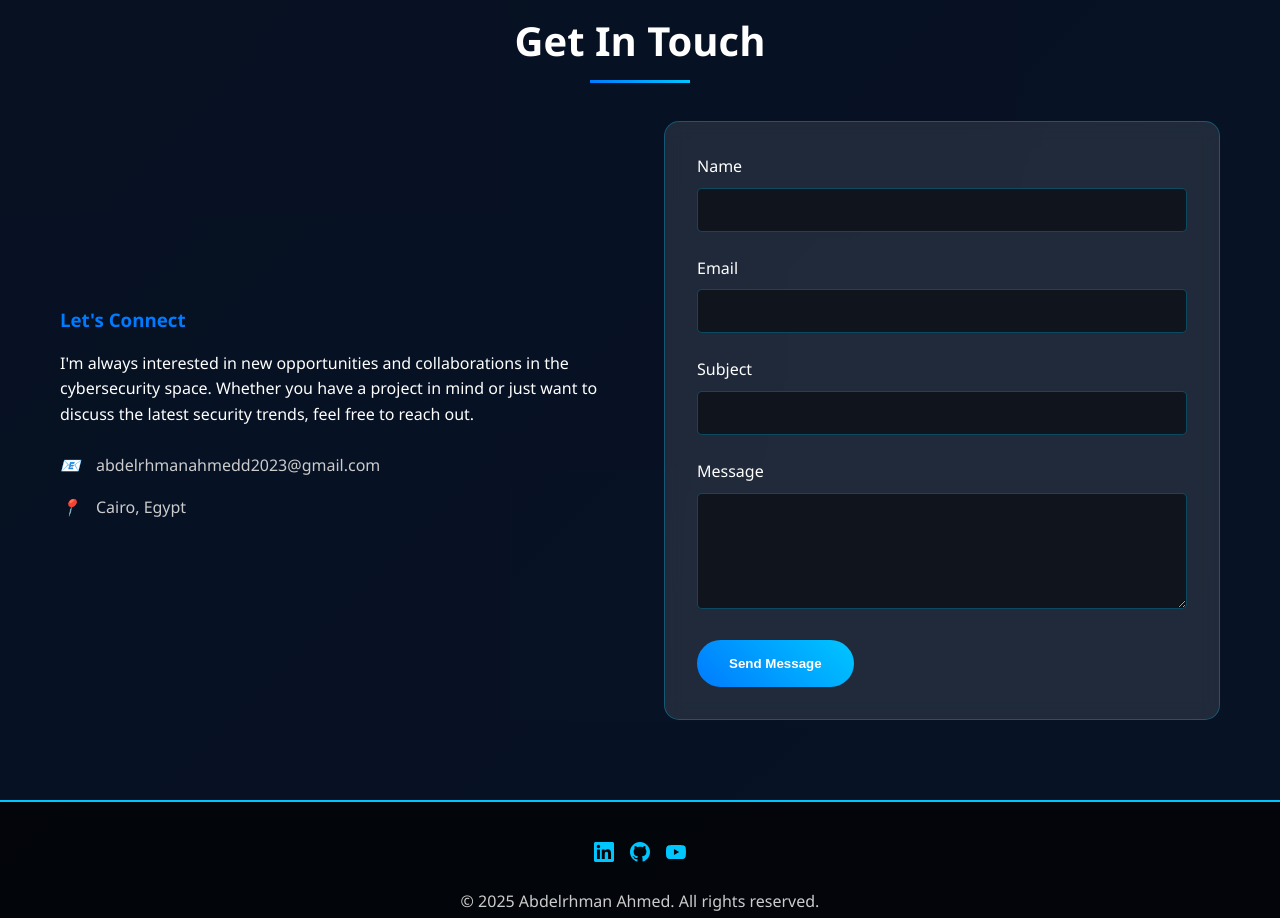
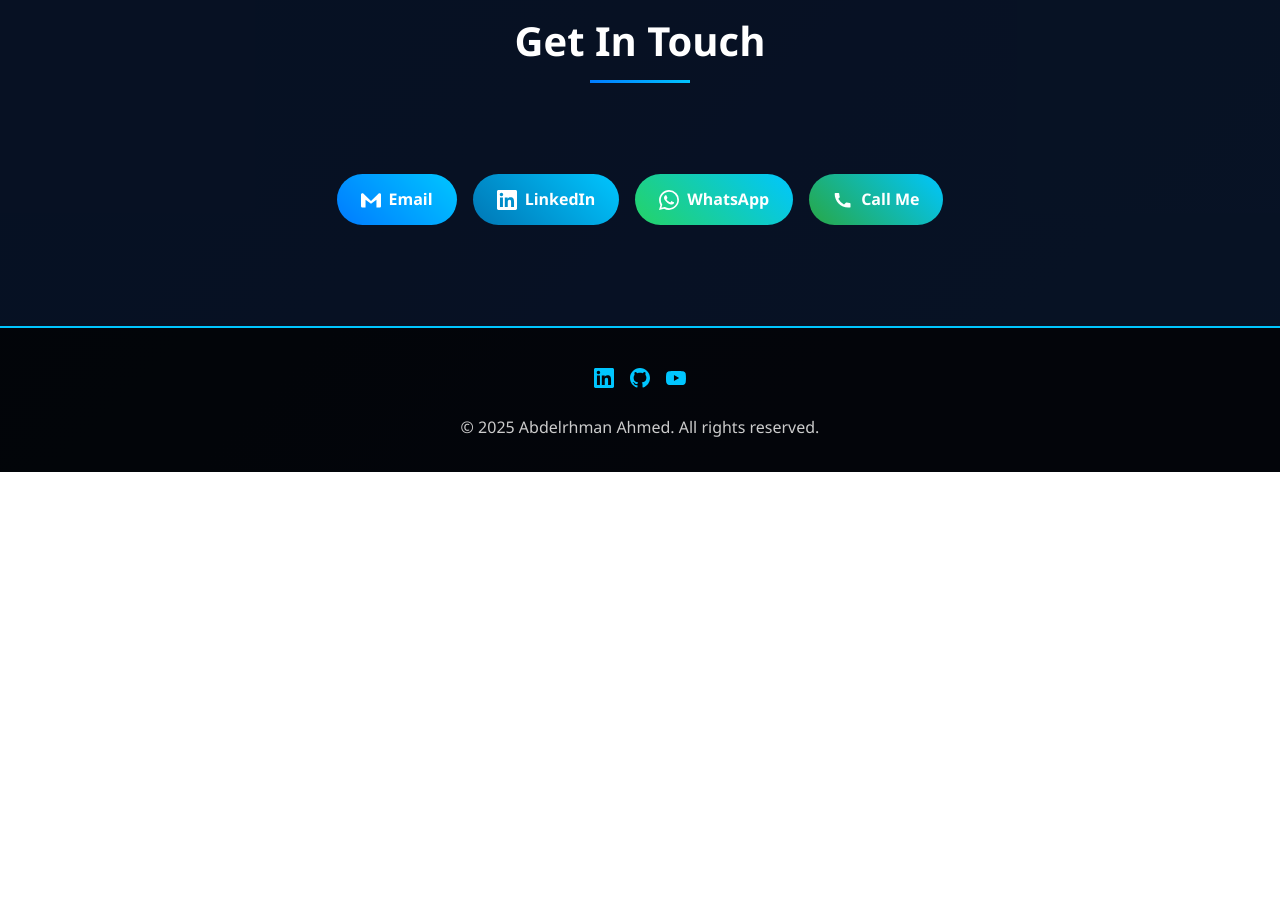
Before and after one commit to Abdelrhman-Ahmed1/AbdelrhmanAhmed.dev, a plain HTML site: page index.html in a window 1280 px wide. Shown: the part 4360-5278 px from the top of the page. After the commit the page ends 4832 px from the top, so only its background shows below. Drawn offline with Linux system fonts and the light colour scheme.

Commit message:
Add files via upload

```diff
--- a/index.html
+++ b/index.html
@@ -1406,39 +1406,27 @@
     <section id="contact" class="contact">
         <div class="container">
             <h2 class="section-title">Get In Touch</h2>
-            <div class="contact-content">
+            <div class="contact-content" style="display:flex; flex-direction:column; align-items:center; justify-content:center; min-height:125px;">
                 <div class="contact-info">
-                    <h3>Let's Connect</h3>
-                    <p>I'm always interested in new opportunities and collaborations in the cybersecurity space. Whether you have a project in mind or just want to discuss the latest security trends, feel free to reach out.</p>
-                    <br>
-                    <div class="contact-item">
-                        <i>📧</i>
-                        <span>abdelrhmanahmedd2023@gmail.com</span>
-                    </div>
-                    <div class="contact-item">
-                        <i>📍</i>
-                        <span>Cairo, Egypt</span>
-                    </div>
+
+                <div class="contact-buttons" style="margin-top:2rem; display:flex; gap:1rem; flex-wrap:nowrap; overflow-x:auto; white-space:nowrap; justify-content:center;">
+                    <a href="mailto:abdelrhmanahmedd2023@gmail.com" class="contact-btn" style="background:linear-gradient(45deg,#007bff,#00c6ff);color:#fff;padding:0.8rem 1.5rem;border-radius:30px;text-decoration:none;font-weight:bold;display:flex;align-items:center;gap:0.5rem;transition:background 0.2s;">
+                        <svg width="20" height="20" viewBox="0 0 24 24" fill="currentColor" style="vertical-align:middle;"><path d="M24 5.457v13.909c0 .904-.732 1.636-1.636 1.636h-3.819V11.73L12 16.64l-6.545-4.91v9.273H1.636A1.636 1.636 0 0 1 0 19.366V5.457c0-.904.732-1.636 1.636-1.636h.819L12 13.09l9.545-9.269h.819A1.636 1.636 0 0 1 24 5.457z"/></svg>
+                        Email
+                    </a>
+                    <a href="https://www.linkedin.com/in/%D9%90abdelrhman-ahmed-82609b296/" class="contact-btn" style="background:linear-gradient(45deg,#0077b5,#00c6ff);color:#fff;padding:0.8rem 1.5rem;border-radius:30px;text-decoration:none;font-weight:bold;display:flex;align-items:center;gap:0.5rem;transition:background 0.2s;" target="_blank" rel="noopener">
+                        <svg width="20" height="20" viewBox="0 0 24 24" fill="currentColor" style="vertical-align:middle;"><path d="M20.447 20.452h-3.554v-5.569c0-1.328-.027-3.037-1.852-3.037-1.853 0-2.136 1.445-2.136 2.939v5.667H9.351V9h3.414v1.561h.046c.477-.9 1.637-1.85 3.37-1.85 3.601 0 4.267 2.37 4.267 5.455v6.286zM5.337 7.433c-1.144 0-2.063-.926-2.063-2.065 0-1.138.92-2.063 2.063-2.063 1.14 0 2.064.925 2.064 2.063 0 1.139-.925 2.065-2.064 2.065zm1.782 13.019H3.555V9h3.564v11.452zM22.225 0H1.771C.792 0 0 .774 0 1.729v20.542C0 23.227.792 24 1.771 24h20.451C23.2 24 24 23.227 24 22.271V1.729C24 .774 23.2 0 22.222 0h.003z"/></svg>
+                        LinkedIn
+                    </a>
+                    <a href="https://wa.me/2015555115339" class="contact-btn" style="background:linear-gradient(45deg,#25d366,#00c6ff);color:#fff;padding:0.8rem 1.5rem;border-radius:30px;text-decoration:none;font-weight:bold;display:flex;align-items:center;gap:0.5rem;transition:background 0.2s;" target="_blank" rel="noopener">
+                        <svg width="20" height="20" viewBox="0 0 24 24" fill="currentColor" style="vertical-align:middle;"><path d="M17.472 14.382c-.297-.149-1.758-.867-2.031-.967-.273-.099-.472-.148-.67.15-.197.297-.767.966-.94 1.164-.173.199-.347.223-.644.075-.297-.149-1.255-.462-2.39-1.475-.883-.788-1.48-1.761-1.653-2.059-.173-.297-.018-.458.13-.606.134-.133.298-.347.447-.52.151-.174.2-.298.3-.497.099-.198.05-.372-.025-.521-.075-.149-.669-1.611-.916-2.206-.242-.579-.487-.5-.669-.51-.173-.007-.372-.009-.571-.009-.198 0-.52.074-.792.372-.272.297-1.04 1.016-1.04 2.479 0 1.462 1.065 2.875 1.213 3.074.149.198 2.099 3.2 5.077 4.366.71.306 1.263.489 1.694.626.712.227 1.36.195 1.872.118.571-.085 1.758-.719 2.006-1.413.248-.694.248-1.288.173-1.413-.074-.124-.272-.198-.57-.347m-5.421 7.617h-.001a9.87 9.87 0 0 1-5.031-1.378l-.361-.214-3.741.982.999-3.648-.235-.374a9.86 9.86 0 0 1-1.51-5.26c.001-5.455 4.436-9.89 9.893-9.89 2.64 0 5.122 1.03 6.988 2.898a9.825 9.825 0 0 1 2.896 6.994c-.003 5.455-4.438 9.89-9.893 9.89m8.413-18.304A11.815 11.815 0 0 0 12.05 0C5.495 0 .06 5.435.057 12.086c0 2.137.56 4.223 1.623 6.067L0 24l6.084-1.593a11.888 11.888 0 0 0 5.966 1.523h.005c6.554 0 11.89-5.435 11.893-12.086a11.82 11.82 0 0 0-3.483-8.465"/></svg>
+                        WhatsApp
+                    </a>
+                    <a href="tel:+2015555115339" class="contact-btn" style="background:linear-gradient(45deg,#28a745,#00c6ff);color:#fff;padding:0.8rem 1.5rem;border-radius:30px;text-decoration:none;font-weight:bold;display:flex;align-items:center;gap:0.5rem;transition:background 0.2s;">
+                        <svg width="20" height="20" viewBox="0 0 24 24" fill="currentColor" style="vertical-align:middle;"><path d="M6.62 10.79a15.053 15.053 0 0 0 6.59 6.59l2.2-2.2a1.003 1.003 0 0 1 1.01-.24c1.12.37 2.33.57 3.59.57a1 1 0 0 1 1 1v3.5a1 1 0 0 1-1 1C10.07 22 2 13.93 2 4.5A1 1 0 0 1 3 3.5h3.5a1 1 0 0 1 1 1c0 1.26.2 2.47.57 3.59a1.003 1.003 0 0 1-.24 1.01l-2.2 2.2z"/></svg>
+                        Call Me
+                    </a>
                 </div>
-                <form class="contact-form">
-                    <div class="form-group">
-                        <label for="name">Name</label>
-                        <input type="text" id="name" name="name" required>
-                    </div>
-                    <div class="form-group">
-                        <label for="email">Email</label>
-                        <input type="email" id="email" name="email" required>
-                    </div>
-                    <div class="form-group">
-                        <label for="subject">Subject</label>
-                        <input type="text" id="subject" name="subject" required>
-                    </div>
-                    <div class="form-group">
-                        <label for="message">Message</label>
-                        <textarea id="message" name="message" rows="5" required></textarea>
-                    </div>
-                    <button type="submit" class="submit-btn">Send Message</button>
-                </form>
             </div>
         </div>
     </section>
```
